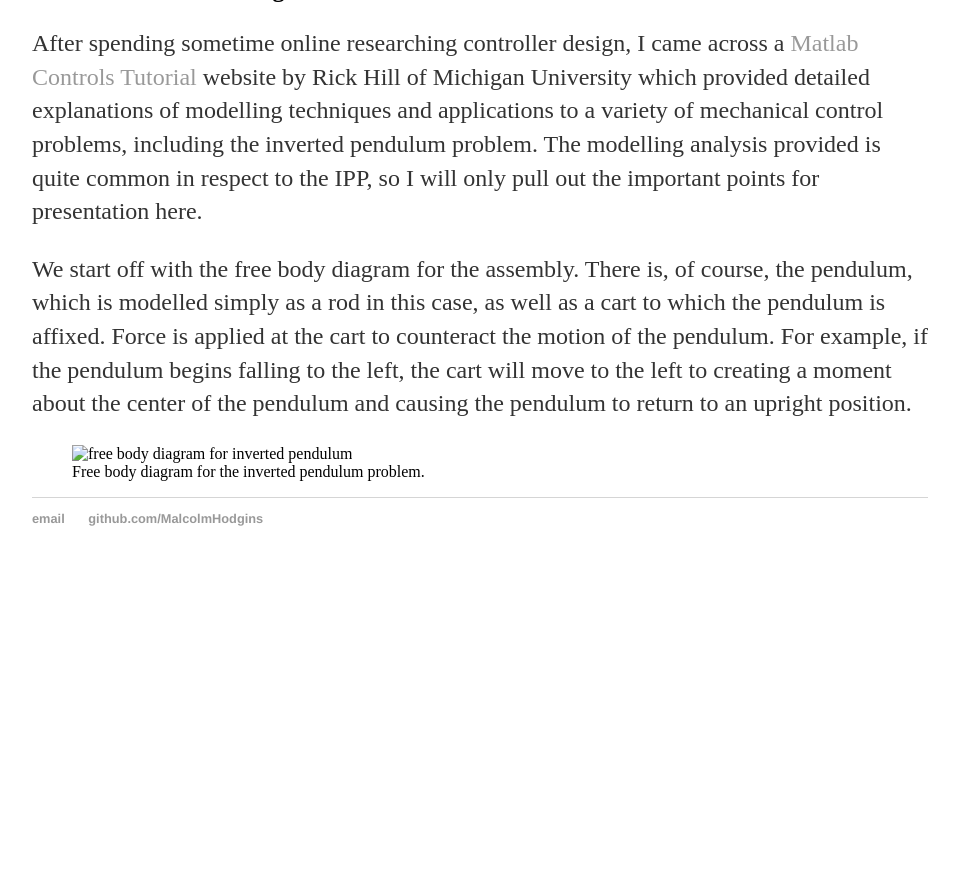
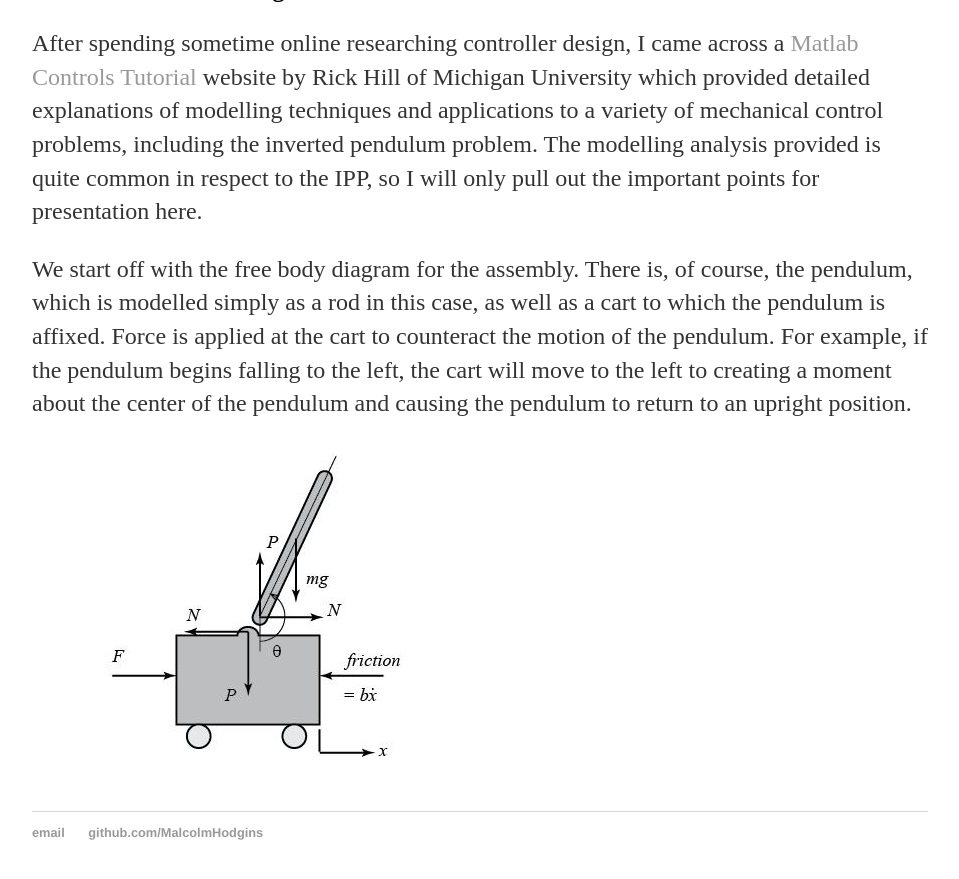
Before and after one commit to MalcolmHodgins/MalcolmHodgins.github.io, a Jekyll site: the page built from _posts/2020-08-04-SBIP Modelling.md, in a window 1280 px wide and 900 px high, scrolled down 1036 px. Shown: the top 879 px of the window, without its empty margins (160-1119 px from the left). Built offline with Jekyll 4.4.1, drawn with Linux system fonts in a browser that asks for light colours; before the commit the page ends 1622 px from its top, so only the background shows below that.

Commit message:
debugging image

```diff
--- a/_posts/2020-08-04-SBIP Modelling.md
+++ b/_posts/2020-08-04-SBIP Modelling.md
@@ -36,8 +36,4 @@ After spending sometime online researching controller design, I came across a <a
 We start off with the free body diagram for the assembly. There is, of course, the pendulum, which is modelled simply as a rod in this case, as well as a cart to which the pendulum is affixed. Force is applied at the cart to counteract the motion of the pendulum. For example, if the pendulum begins falling to the left, the cart will move to the left to creating a moment about the center of the pendulum and causing the pendulum to return to an upright position.
 </p>
 
-<figure>
-  <img src="../images/sbip_modelling/free_body_diagram.jpg" width="445" height="333" alt="free body diagram for inverted pendulum">
-
-  <figcaption> Free body diagram for the inverted pendulum problem. </figcaption>
-</figure>
+<img src="/images/sbip_modelling/free_body_diagram.JPG" width="445" height="333">
```
